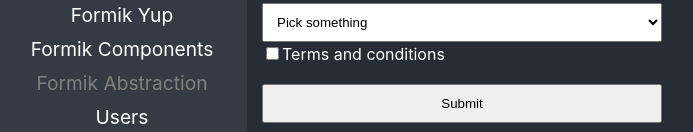
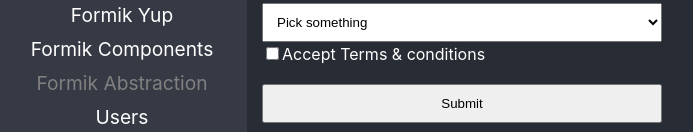
Before and after one commit to ElisPerez/react-adv, a React (Create React App) app: page /formik-abstraction in a window 1280 px wide. Shown: the part 296-428 px from the top of the page, without its empty margins (3-696 px from the left). Built offline with nearby package versions, Linux system fonts and the light colour scheme.

Commit message:
MyCheckbox

```diff
--- /dev/null
+++ b/src/03-forms/components/MyCheckbox.tsx
@@ -0,0 +1,19 @@
+import { useField } from 'formik';
+
+interface Props {
+  label: string;
+  name: string;
+  [key: string]: any;
+}
+export const MyCheckbox = ({ label, ...props }: Props) => {
+  const [field, meta] = useField({ ...props, type: 'checkbox' });
+  return (
+    <>
+      <label>
+        <input type='checkbox' {...field} {...props} />
+        {label}
+      </label>
+      {meta.touched && meta.error && <span className='error'>{meta.error}</span>}
+    </>
+  );
+};
--- a/src/03-forms/pages/FormikAbstraction.tsx
+++ b/src/03-forms/pages/FormikAbstraction.tsx
@@ -1,5 +1,6 @@
-import { ErrorMessage, Field, Form, Formik } from 'formik';
+import { Form, Formik } from 'formik';
 import * as Yup from 'yup';
+import { MyCheckbox } from '../components/MyCheckbox';
 import { MySelect } from '../components/MySelect';
 import { MyTextInput } from '../components/MyTextInput';
 import '../styles/styles.css';
@@ -49,11 +50,7 @@ export const FormikAbstraction = () => {
               <option value='it-jr'>IT Jr.</option>
             </MySelect>
 
-            <label>
-              <Field name='terms' type='checkbox' />
-              Terms and conditions
-            </label>
-            <ErrorMessage name='terms' component='span' />
+            <MyCheckbox label='Accept Terms & conditions' name='terms' />
 
             <button type='submit'>Submit</button>
           </Form>
```
